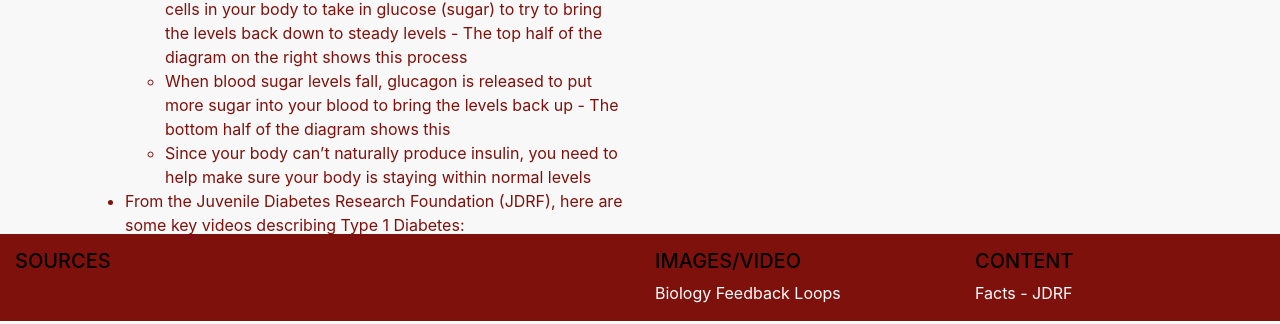
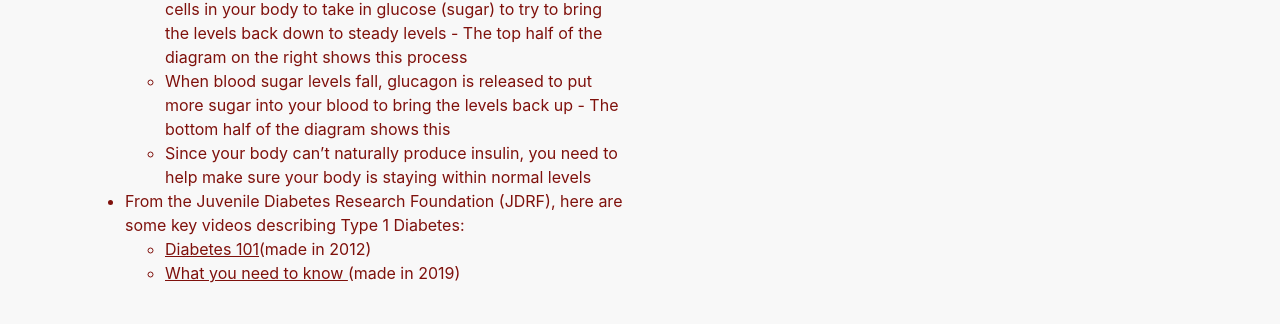
Before and after one commit to mattman52/mattman52.github.io, a plain HTML site: page basics.html in a window 1280 px wide. Shown: the part 477-801 px from the top of the page. Drawn offline with nearby package versions, Linux system fonts and the light colour scheme.

```diff
--- a/css/version2.css
+++ b/css/version2.css
@@ -14,11 +14,6 @@
 #redlink{
   color:#7F110C;
   text-decoration: underline;
-}
-#foot {
-   position:absolute;
-   bottom:0;
-   width:100%;
 }
 hr{
   background-color: #7F110C;
```
